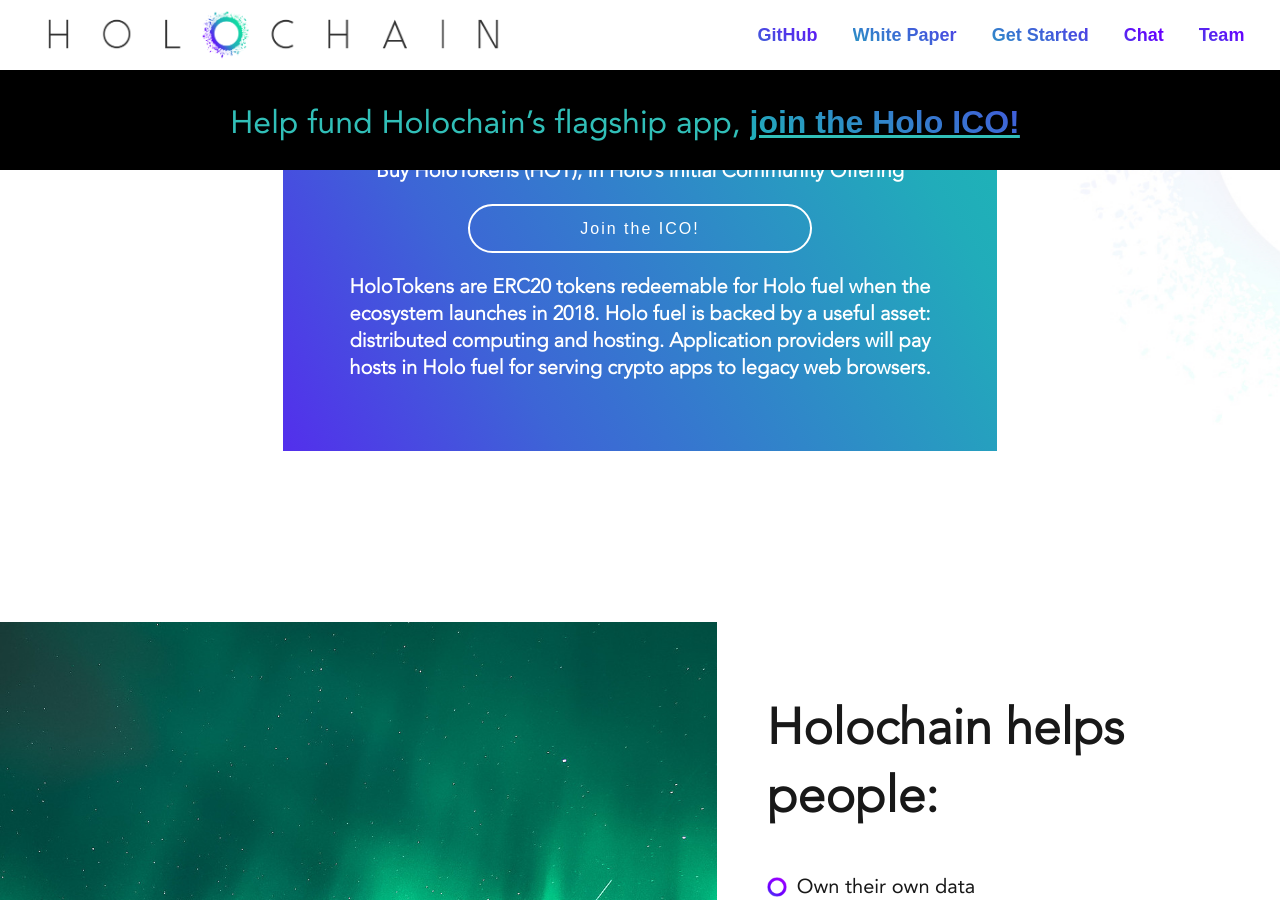
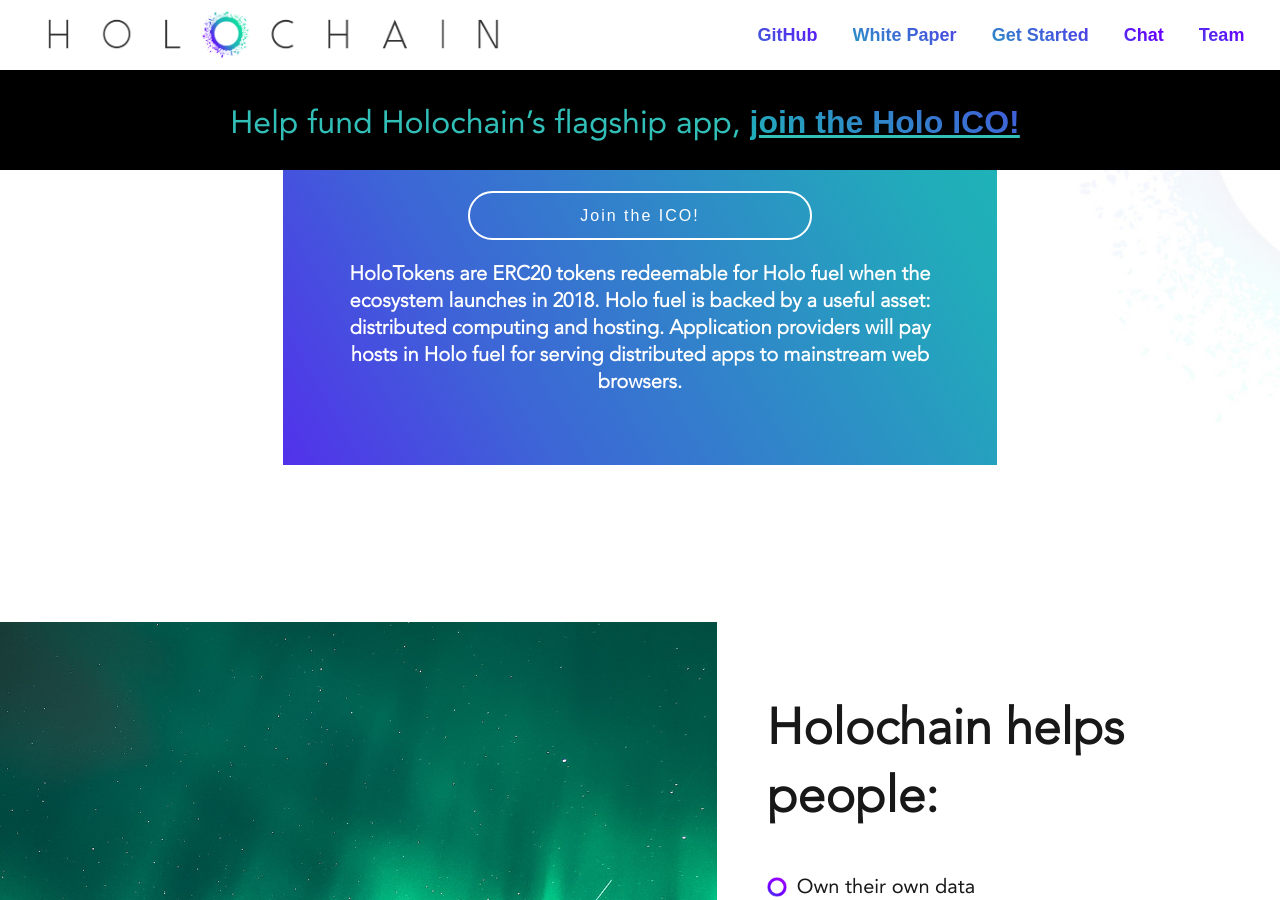
Before and after one commit to holochain/website, a Jekyll site: the page built from index.md, in a window 1280 px wide and 900 px high, scrolled down 3330 px. Built offline with Jekyll 4.4.1, drawn with Linux system fonts in a browser that asks for light colours; nearby versions of some CDN libraries.

Commit message:
Change copy from "legacy web browsers" to "mainstream web browsers"
Legacy means, like, Internet Explorer and stuff. Mainstream is what's
being talked about here. Hopefully mainstream web browsers will be
legacy once Holochain takes off, though ;)

```diff
--- a/_sections/host.html
+++ b/_sections/host.html
@@ -13,7 +13,7 @@
     title: Help us support you with Holochain!<br>Join the Holo ICO!
     show_text: true
     body: "<h3>Buy HoloTokens (HOT), In Holo’s Initial Community Offering
-</h3><a target=\"blank\" class=\"button\"href=\"https://verify.holo.host/\">Join the ICO!</a></h3>\r\n\r\n<h3>HoloTokens are ERC20 tokens redeemable for Holo fuel when the ecosystem launches in 2018. Holo fuel is backed by a useful asset: distributed computing and hosting. Application providers will pay hosts in Holo fuel for serving crypto apps to legacy web browsers.
+</h3><a target=\"blank\" class=\"button\"href=\"https://verify.holo.host/\">Join the ICO!</a></h3>\r\n\r\n<h3>HoloTokens are ERC20 tokens redeemable for Holo fuel when the ecosystem launches in 2018. Holo fuel is backed by a useful asset: distributed computing and hosting. Application providers will pay hosts in Holo fuel for serving distributed apps to mainstream web browsers.
 </h3>"
     section: host
     content_layout: Text over Image with Box
```
